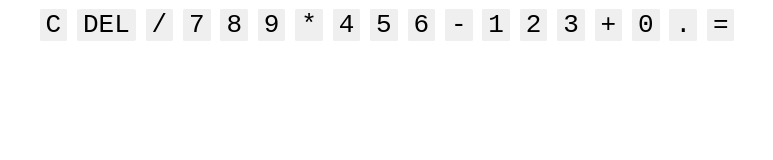
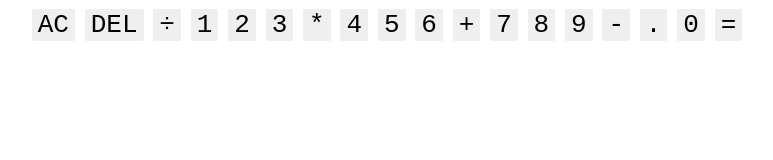
Before and after one commit to TheVeganBoar/Project-Calculator, a plain HTML site: page index.html in a window 1280 px wide. Shown: the whole page, without its empty margins (253-1026 px from the left). Drawn offline with Linux system fonts and the light colour scheme.

Commit message:
final html

```diff
--- a/index.html
+++ b/index.html
@@ -2,36 +2,36 @@
 <html lang="en">
 <head>
   <meta charset="UTF-8">
-    <meta http-equiv="X-UA-Compatible" content="IE=edge">
   <meta name="viewport" content="width=device-width, initial-scale=1.0">
-    <link rel="stylesheet" href="styles.css">
+  <meta http-equiv="X-UA-Compatible" content="ie=edge">
+  <title>Calculator</title>
+  <link href="styles.css" rel="stylesheet">
   <script src="script.js" defer></script>
-    <title>Calculator</title>
 </head>
 <body>
-        <div class="calculator">
-            <div class="display">
+  <div class="calculator-grid">
+    <div class="output">
       <div data-previous-operand class="previous-operand"></div>
       <div data-current-operand class="current-operand"></div>
     </div>
-            <button data-clear value="span-two" class="span-two" data-key="8"> C </button>
-            <button data-delete value="delete" data-key="192"> DEL </button>
-            <button data-number value="/" class="operation" data-key="68"> / </button>
-            <button data-number value="7" data-key="55"> 7 </button>
-            <button data-number value="8" data-key="56"> 8 </button>
-            <button data-number value="9" data-key="57"> 9 </button>
-            <button data-operation value="*" class="operation" data-key="88"> * </button>
-            <button data-number value="4" data-key="52"> 4 </button>
-            <button data-number value="5" data-key="53"> 5 </button>
-            <button data-number value="6" data-key="54"> 6 </button>
-            <button data-operation value="-" class="operation" data-key="173"> - </button>
-            <button data-number value="1" data-key="49"> 1 </button>
-            <button data-number value="2" data-key="50"> 2 </button>
-            <button data-number value="3" data-key="51"> 3 </button>
-            <button data-operation value="+" class="operation" data-key="61"> + </button>
-            <button data-number id= "zero" class="span-two" value="0" data-key="48"> 0 </button>
-            <button data-number value="." data-key="190"> . </button>
-            <button data-equals value="=" class="operation" data-key="69"> = </button>
+    <button data-all-clear class="span-two">AC</button>
+    <button data-delete>DEL</button>
+    <button data-operation class="operation">÷</button>
+    <button data-number>1</button>
+    <button data-number>2</button>
+    <button data-number>3</button>
+    <button data-operation class="operation">*</button>
+    <button data-number>4</button>
+    <button data-number>5</button>
+    <button data-number>6</button>
+    <button data-operation class="operation">+</button>
+    <button data-number>7</button>
+    <button data-number>8</button>
+    <button data-number>9</button>
+    <button data-operation class="operation">-</button>
+    <button data-number>.</button>
+    <button data-number>0</button>
+    <button data-equals class="span-two">=</button>
   </div>
 </body>
 </html>
```
Lines whose indentation alone changed are shown as unchanged.
